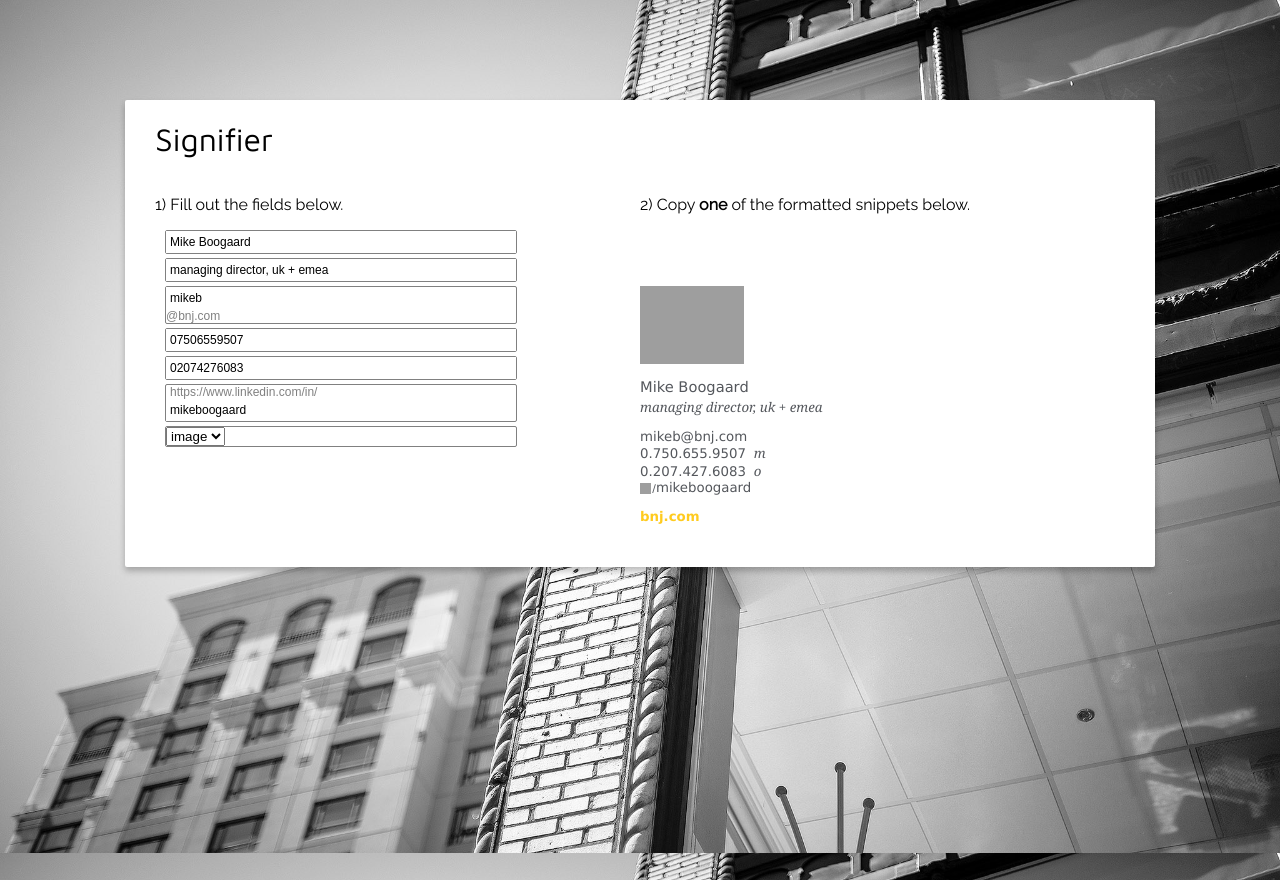
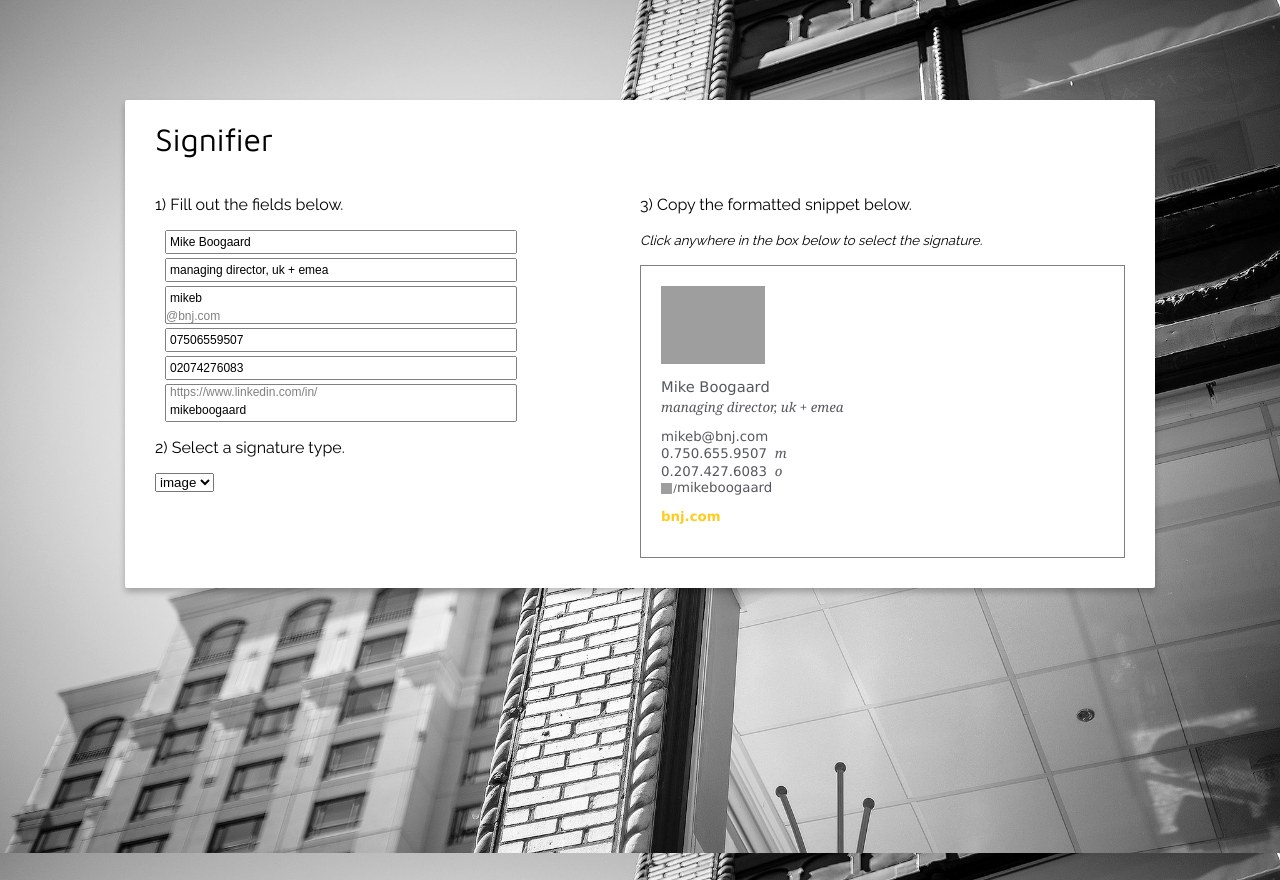
Before and after one commit to BNJ/Signifier, a plain HTML site: page index.html in a window 1280 px wide. Drawn offline with nearby package versions, Linux system fonts and the light colour scheme; grey boxes are pictures that could not be loaded.

Commit message:
add "select all" functionality for generated signature

```diff
--- a/index.html
+++ b/index.html
@@ -15,6 +15,10 @@
       height: 100%;
       padding: 0px;
       margin: 0px;
+    }
+
+    ::selection {
+      background: rgba(255, 203, 31, .3);
     }
 
     body {
@@ -71,7 +75,8 @@
     }
 
     div.signature {
-      margin-top: 72px;
+      border: 1px solid gray;
+      padding: 20px;
     }
 
     .container {
@@ -151,15 +156,20 @@
                    type="text"
                    placeholder="LinkedIn Profile Page">
           </div>
-          <div class="input">
+
+          <p class="instructions">2) Select a signature type.</p>
+          <div>
             <select ng-model="signatureType"
                     ng-options="option for option in signatureTypeOptions"></select>
           </div>
         </div>
 
         <div class="column">
-          <p class="instructions">2) Copy <strong>one</strong> of the formatted snippets below.</p>
-          <div class="signature" style="font-size:10pt;">
+          <p class="instructions">3) Copy the formatted snippet below.</p>
+          <p class="instructions"><small><em>
+            Click anywhere in the box below to select the signature.
+          </em></small></p>
+          <div id="signature" class="signature" style="font-size:10pt;" onclick="selectText('signature')">
 
             <img ng-if="'image' === signatureType"
                  src="https://d2j26rh8c4n2db.cloudfront.net/email/sig/logo_stack.png"
@@ -239,5 +249,20 @@
       </div>
     </div>
   </div>
+  <script type="text/javascript">
+    function selectText(containerId) {
+      var range;
+
+      if (document.selection) {
+        range = document.body.createTextRange();
+        range.moveToElementText(document.getElementById(containerId));
+        range.select();
+      } else if (window.getSelection) {
+        range = document.createRange();
+        range.selectNode(document.getElementById(containerId));
+        window.getSelection().addRange(range);
+      }
+    }
+  </script>
 </body>
 </html>
```
